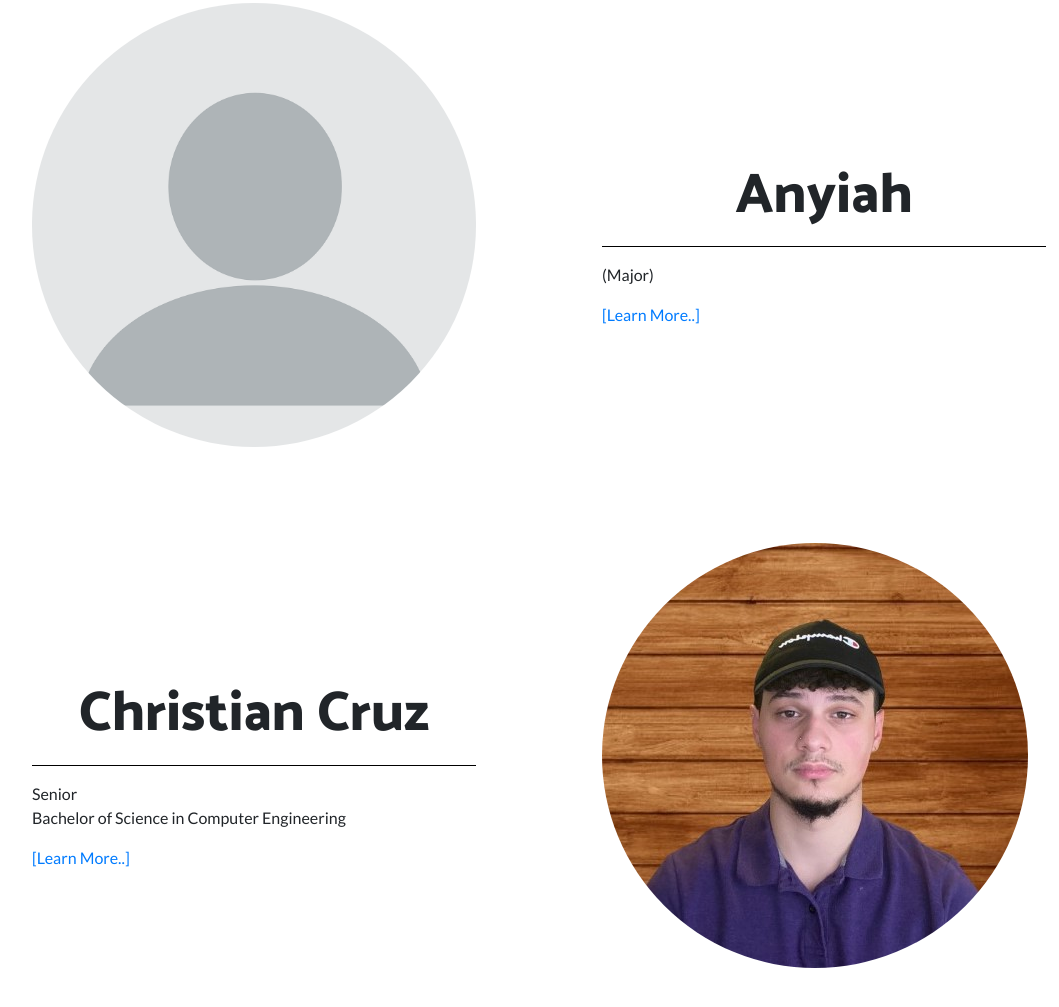
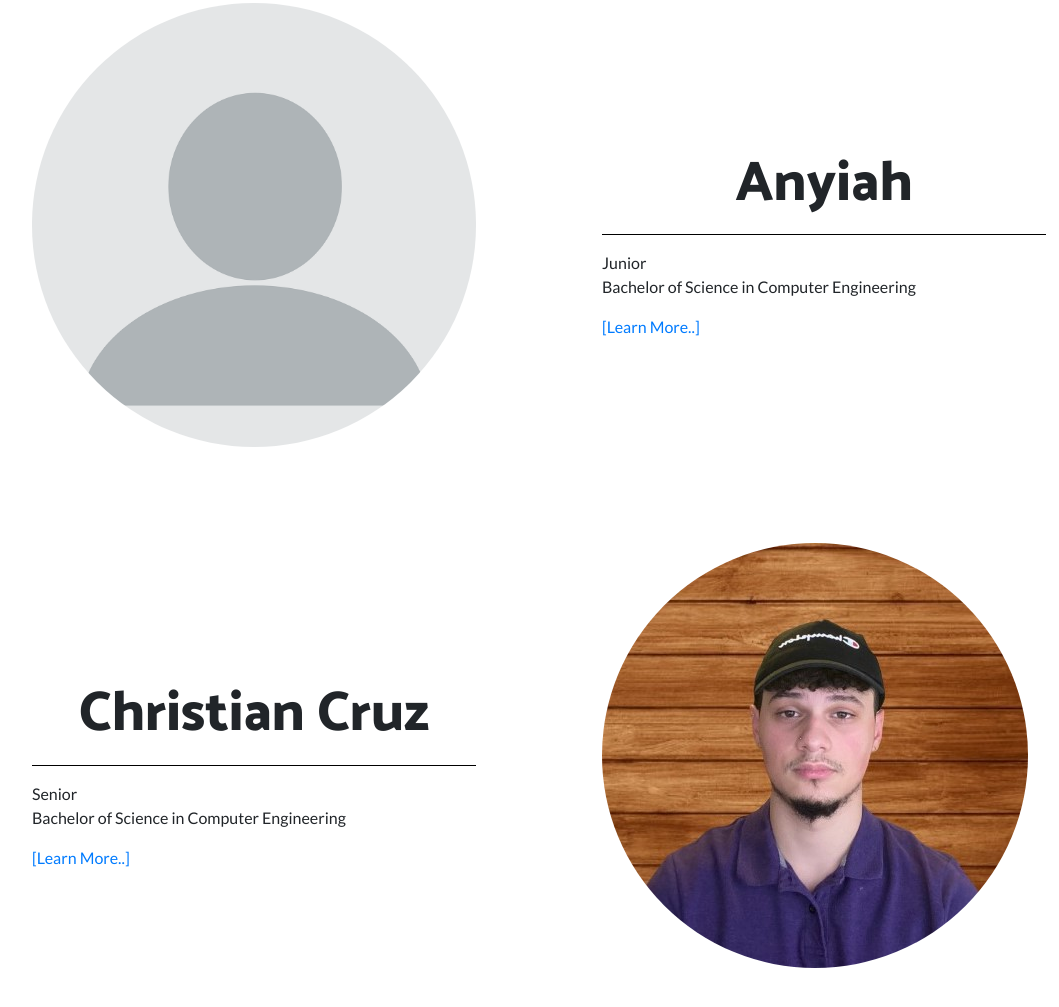
Before and after one commit to cen4010-s2021-g14/Team-Website, a plain HTML site: page index.html in a window 1280 px wide. Shown: the part 796-1803 px from the top of the page, without its empty margins (101-1160 px from the left). Drawn offline with Linux system fonts and the light colour scheme.

Commit message:
Update index.html

```diff
--- a/index.html
+++ b/index.html
@@ -48,7 +48,7 @@
           <div class="p-5">
             <h2 class="display-4">Anyiah</h2>
             <hr class="hr_styled">
-            <p>(Major)</p>
+            <p>Junior <br> Bachelor of Science in Computer Engineering</p>
             <a href="./member_pages/anyiah/index.html">[Learn More..]</a>
           </div>
         </div>
```
